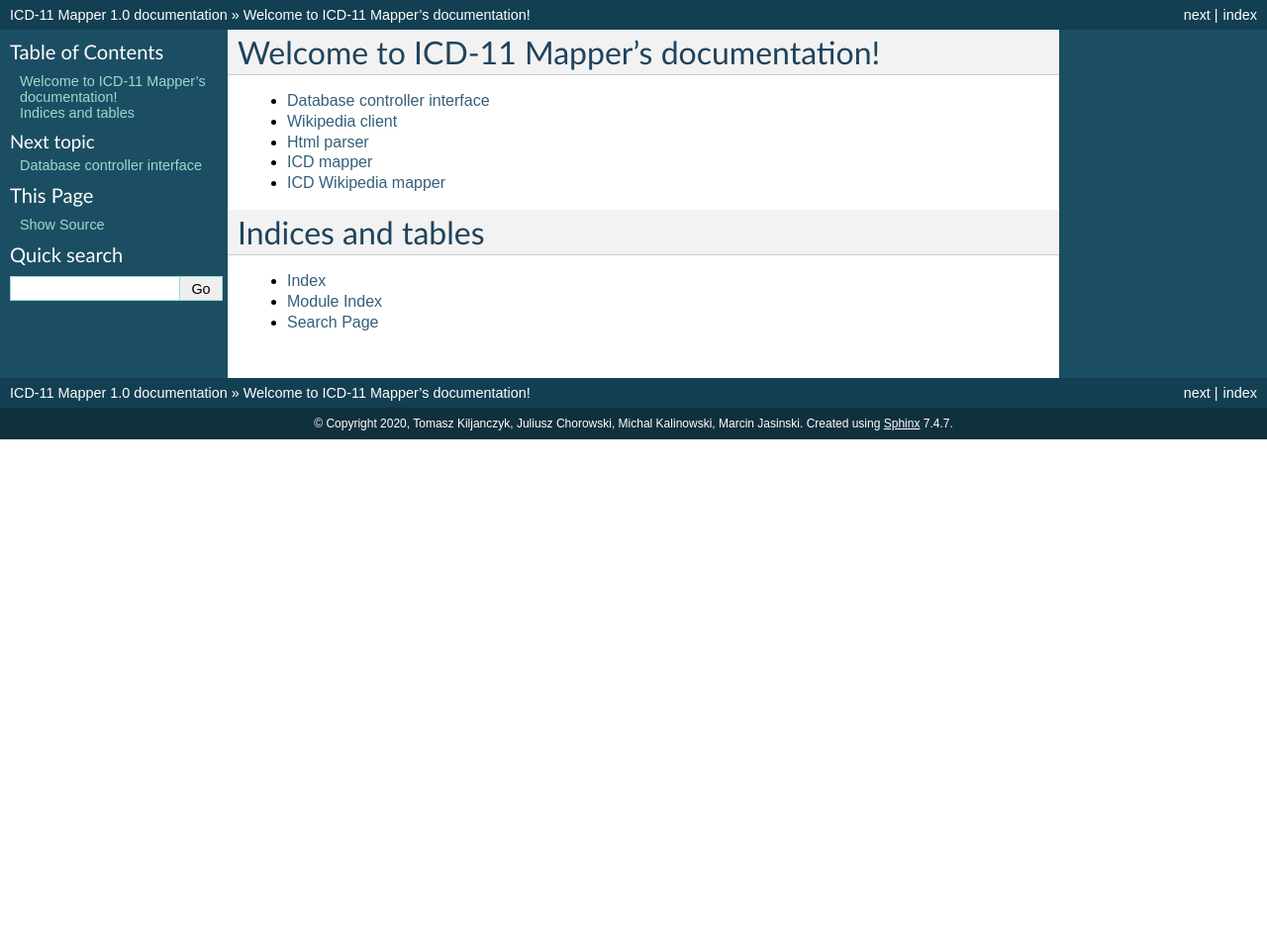
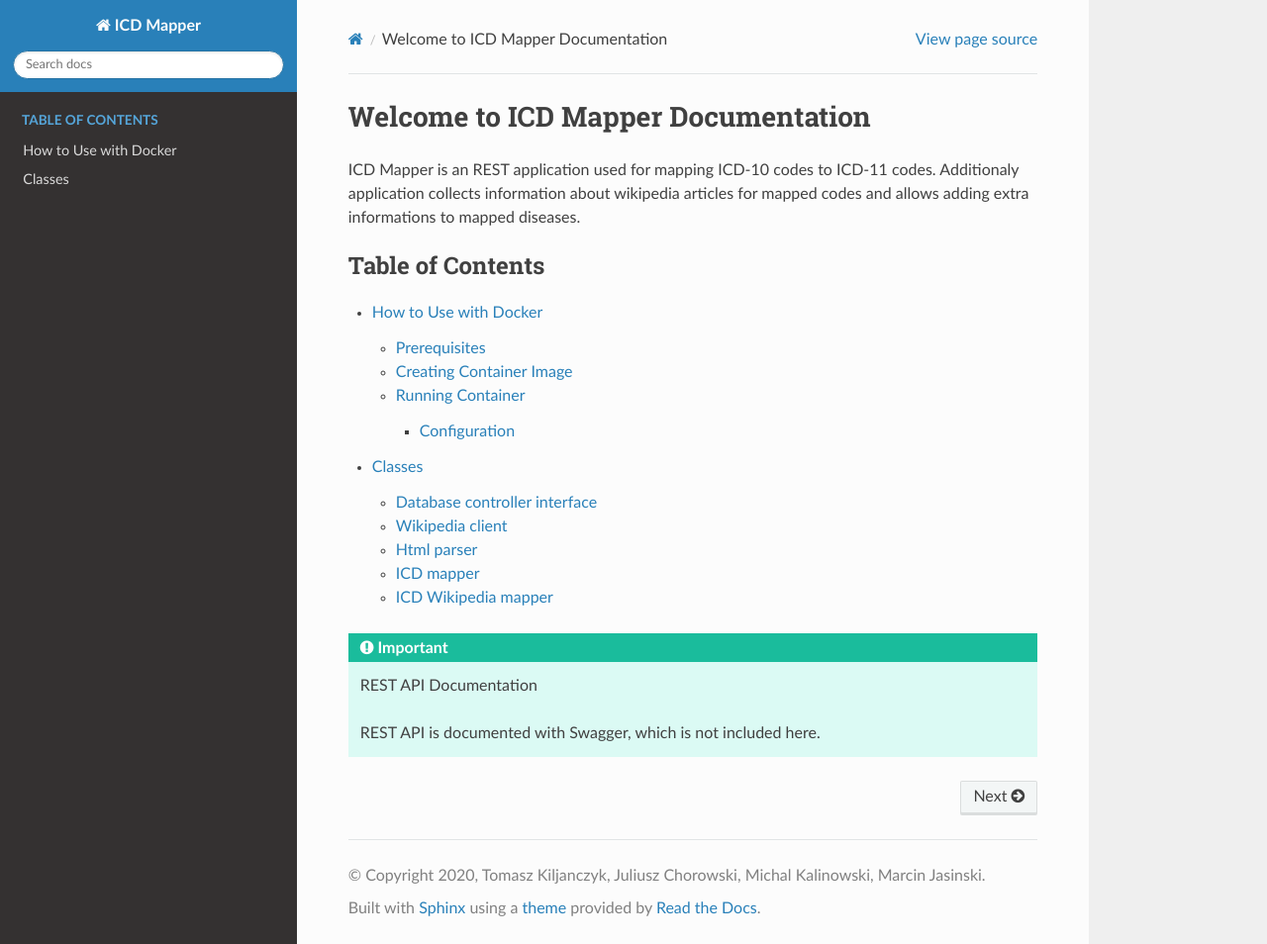
Before and after one commit to KalinZeglarz/PUT-DB-ICD-Reader, a Sphinx documentation site: the page built from docs/source/index.rst, in a window 1280 px wide and 954 px high. Shown: the whole window at 99% size. Built offline with Sphinx 7.4.7 and the Read the Docs theme 2.0.0, drawn with Linux system fonts in a browser that asks for light colours.

Commit message:
Sphinx documentation update - added sphinx-rtd-theme - moved class rst files to Classes directory - created Classes.rst - updated index.rst to include project description - added docker documentation (Docker.rst)

```diff
--- /dev/null
+++ b/docs/source/Classes/DbController.rst
@@ -0,0 +1,5 @@
+Database controller interface
+=============================
+
+.. automodule:: icd_mapper.classes.db.DbController
+    :members:
--- /dev/null
+++ b/docs/source/Classes/HtmlParser.rst
@@ -0,0 +1,5 @@
+Html parser
+===========
+
+.. automodule:: icd_mapper.classes.HtmlParser
+    :members:
--- /dev/null
+++ b/docs/source/Classes/IcdMapper.rst
@@ -0,0 +1,5 @@
+ICD mapper
+==========
+
+.. automodule:: icd_mapper.classes.IcdMapper
+    :members:
--- /dev/null
+++ b/docs/source/Classes/IcdWikipediaMapper.rst
@@ -0,0 +1,5 @@
+ICD Wikipedia mapper
+=============================
+
+.. automodule:: icd_mapper.classes.IcdWikipediaMapper
+    :members:
--- /dev/null
+++ b/docs/source/Classes/WikipediaClient.rst
@@ -0,0 +1,5 @@
+Wikipedia client
+================
+
+.. automodule:: icd_mapper.classes.WikipediaClient
+    :members:
--- a/docs/source/DbController.rst
+++ /dev/null
@@ -1,5 +0,0 @@
-Database controller interface
-=============================
-
-.. automodule:: icd_reader.classes.DbController
-    :members:
--- /dev/null
+++ b/docs/source/Docker.rst
@@ -0,0 +1,48 @@
+How to Use with Docker
+======================
+
+Prerequisites
+""""""""""""""""""""""""
+* Docker (Docker desktop, toolbox, etc.)
+* Kitematic (optional, GUI for Docker)
+* Source code with Dockerfile
+* Configured database
+
+Creating Container Image
+""""""""""""""""""""""""
+To create docker container open console in directory with Dockerfile.
+Run command (you can replace tag value):
+
+.. code-block:: bash
+
+    docker build --tag icd_mapper .
+
+.. important:: Check requirements.txt
+
+   Before creating container remove unneeded modules from requirements.txt
+   (like Sphinx modules).
+
+Running Container
+"""""""""""""""""
+To create container use docker run:
+
+.. code-block:: bash
+
+    docker run --name CONTAINER_NAME -p EXTERNAL_PORT:DOCKER_PORT IMAGE_NAME
+
+Configuration
+*************
+
+Container must be configurated with environmental variables
+to function properly.
+
+* icd_api_credentials_client_id - client id for ICD-11 API
+  authentication (Defualt: none)
+* icd_api_credentials_client_secret - client secret for ICD-11 API
+  authentication (Default: none)
+* db_parameters_database - database type (default: mysql+mysqlconnector)
+* db_parameters_host - database host address (default: localhost:3306)
+* db_parameters_user - database user (default: root)
+* db_parameters_password - database password (default: root)
+* server_host - address on which HTTP server will be run (default: 0.0.0.0)
+* server_port - port on which HTTP server will be run (default: 5000)
--- a/docs/source/HtmlParser.rst
+++ /dev/null
@@ -1,5 +0,0 @@
-Html parser
-===========
-
-.. automodule:: icd_reader.classes.HtmlParser
-    :members:
--- a/docs/source/IcdMapper.rst
+++ /dev/null
@@ -1,5 +0,0 @@
-ICD mapper
-==========
-
-.. automodule:: icd_reader.classes.IcdMapper
-    :members:
--- a/docs/source/IcdWikipediaMapper.rst
+++ /dev/null
@@ -1,5 +0,0 @@
-ICD Wikipedia mapper
-=============================
-
-.. automodule:: icd_reader.classes.IcdWikipediaMapper
-    :members:
--- a/docs/source/WikipediaClient.rst
+++ /dev/null
@@ -1,5 +0,0 @@
-Wikipedia client
-================
-
-.. automodule:: icd_reader.classes.WikipediaClient
-    :members:
--- a/docs/source/conf.py
+++ b/docs/source/conf.py
@@ -1,15 +1,9 @@
-# Configuration file for the Sphinx documentation builder.
-#
 # This file only contains a selection of the most common options. For a full
 # list see the documentation:
 # https://www.sphinx-doc.org/en/master/usage/configuration.html
 
 # -- Path setup --------------------------------------------------------------
 
-# If extensions (or modules to document with autodoc) are in another directory,
-# add these directories to sys.path here. If the directory is relative to the
-# documentation root, use os.path.abspath to make it absolute, like shown here.
-#
 import os
 import sys
 
@@ -18,7 +12,7 @@
 
 # -- Project information -----------------------------------------------------
 
-project = 'ICD-11 Mapper'
+project = 'ICD Mapper'
 copyright = '2020, Tomasz Kiljanczyk, Juliusz Chorowski, Michal Kalinowski, Marcin Jasinski'
 author = 'Tomasz Kiljanczyk, Juliusz Chorowski, Michal Kalinowski, Marcin Jasinski'
 
@@ -27,12 +21,10 @@
 
 # -- General configuration ---------------------------------------------------
 
-# Add any Sphinx extension module names here, as strings. They can be
-# extensions coming with Sphinx (named 'sphinx.ext.*') or your custom
-# ones.
 extensions = [
     "sphinx.ext.autodoc",
-    'autodocsumm'
+    'autodocsumm',
+    "sphinx_rtd_theme"
 ]
 autodoc_default_options = {
     'autosummary': True
@@ -50,10 +42,8 @@
 
 # -- Options for HTML output -------------------------------------------------
 
-# The theme to use for HTML and HTML Help pages.  See the documentation for
-# a list of builtin themes.
-#
-html_theme = 'classic'
+html_theme = 'sphinx_rtd_theme'
+html_theme_options = {}
 
 # Add any paths that contain custom static files (such as style sheets) here,
 # relative to this directory. They are copied after the builtin static files,
--- a/docs/source/index.rst
+++ b/docs/source/index.rst
@@ -1,18 +1,17 @@
-Welcome to ICD-11 Mapper's documentation!
+Welcome to ICD Mapper Documentation
 =========================================
 
+ICD Mapper is an REST application used for mapping ICD-10 codes to ICD-11
+codes. Additionaly application collects information about wikipedia
+articles for mapped codes and allows adding extra informations to
+mapped diseases.
+
 .. toctree::
-    :maxdepth: 2
+    :caption: Table of Contents
 
-    DbController
-    WikipediaClient
-    HtmlParser
-    IcdMapper
-    IcdWikipediaMapper
+    Docker
+    Classes
 
-Indices and tables
-==================
+.. important:: REST API Documentation
 
-* :ref:`genindex`
-* :ref:`modindex`
-* :ref:`search`
+   REST API is documented with Swagger, which is not included here.
--- a/requirements.txt
+++ b/requirements.txt
@@ -6,5 +6,7 @@
 flask==1.1.1
 flask-restplus==0.13.0
 
+# Remove when building production docker container
 Sphinx==2.3.1
 autodocsumm==0.1.11
+sphinx-rtd-theme==0.4.3
```
Also changed, not shown: docs/source/Classes.rst (added, +11 -0 lines).
